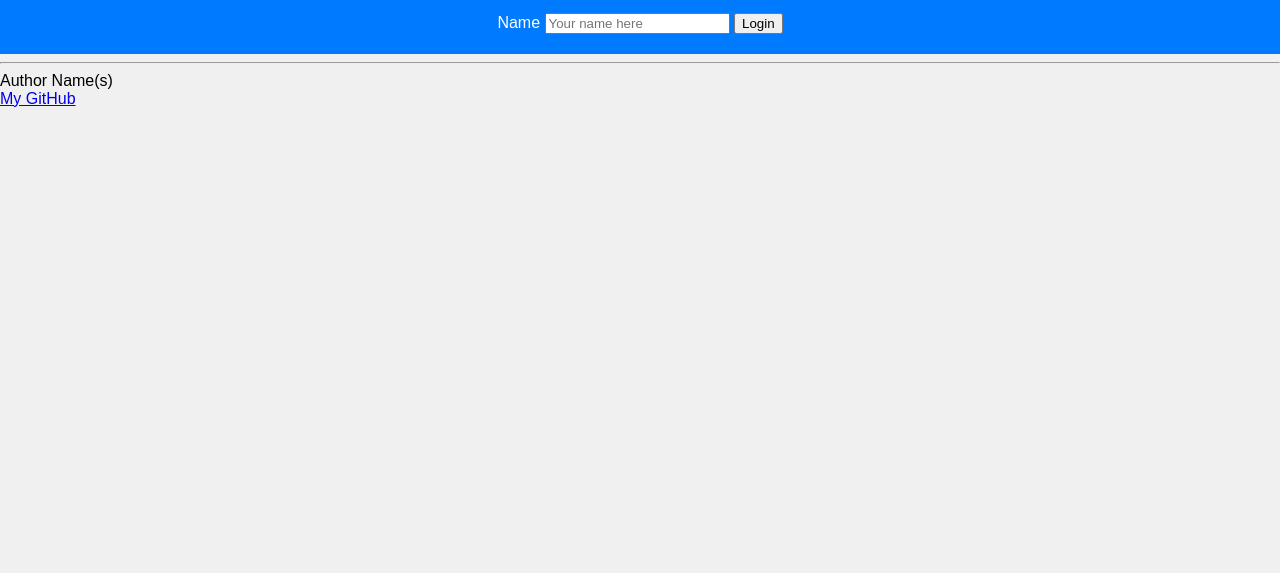
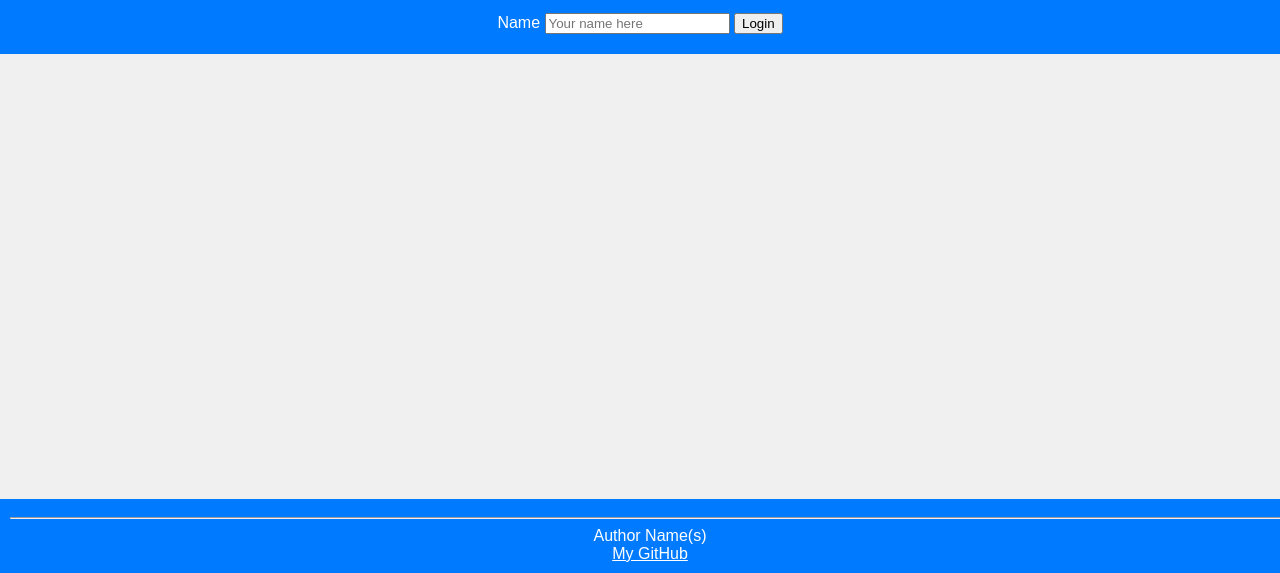
Before and after one commit to dkstapley11/startup, a plain HTML site: page index.html in a window 1280 px wide. Shown: the part 227-800 px from the top of the page. Drawn offline with Linux system fonts and the light colour scheme.

Commit message:
added footers for other css files

```diff
--- a/about.css
+++ b/about.css
@@ -35,3 +35,17 @@ nav menu li a {
     text-decoration: none;
     color: white;
 }
+
+footer {
+    background-color: #007bff;
+    color: white;
+    text-align: center;
+    padding: 10px;
+    position: fixed;
+    bottom: 0;
+    width: 100%;
+}
+
+footer a {
+    color: white;
+}
--- a/home.css
+++ b/home.css
@@ -35,3 +35,17 @@ nav menu li a {
     text-decoration: none;
     color: white;
 }
+
+footer {
+    background-color: #007bff;
+    color: white;
+    text-align: center;
+    padding: 10px;
+    position: fixed;
+    bottom: 0;
+    width: 100%;
+}
+
+footer a {
+    color: white;
+}
--- a/play.css
+++ b/play.css
@@ -3,6 +3,10 @@ body {
     margin: 0;
     padding: 0;
     background-color: #f0f0f0;
+}
+
+main {
+    padding-bottom: 100px;
 }
 
 h1, h2, h3, p {
@@ -52,7 +56,7 @@ nav menu li a {
     background-color: #ddd;
     padding: 10px;
     margin-bottom: 20px;
-
+    border-radius: 10px;
 }
 
 .player-name {
```
